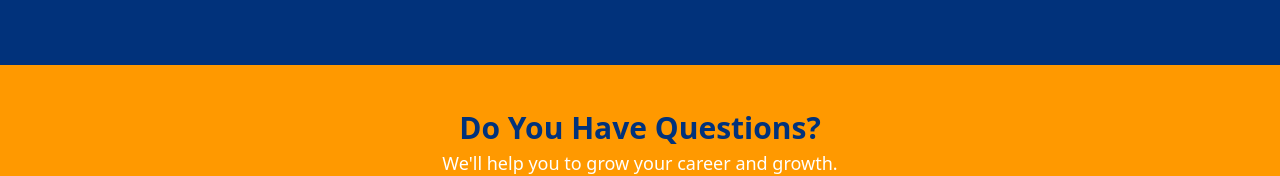
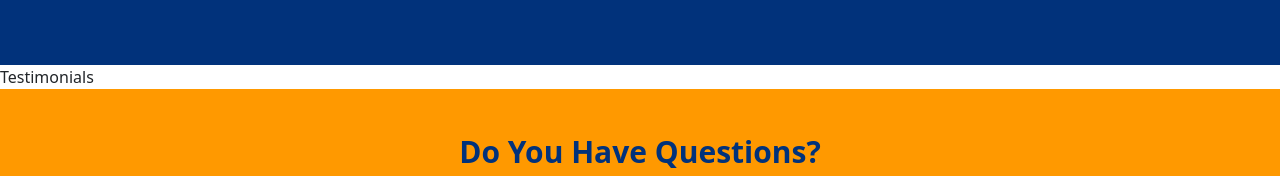
Before and after one commit to DBEST-EZRA/vibrant-water-drilling-company, a React (Create React App) app: page / in a window 1280 px wide. Shown: the part 318-494 px from the top of the page. Built offline with nearby package versions, Linux system fonts and the light colour scheme.

Commit message:
added testimonials

```diff
--- a/src/components/Home.jsx
+++ b/src/components/Home.jsx
@@ -10,6 +10,7 @@ import { BrowserRouter as Router, Route, Routes } from "react-router-dom";
 import "bootstrap/dist/css/bootstrap.min.css";
 import AOS from "aos";
 import "aos/dist/aos.css";
+import Testimonials from "./Testimonials";
 
 const Home = () => {
   useEffect(() => {
@@ -26,6 +27,7 @@ const Home = () => {
               <>
                 <h1>Vibrant Water Drilling</h1>
                 <Stats />
+                <Testimonials />
               </>
             }
           />
--- /dev/null
+++ b/src/components/Testimonials.jsx
@@ -0,0 +1,13 @@
+import React, { useEffect } from "react";
+import "bootstrap/dist/css/bootstrap.min.css";
+import AOS from "aos";
+import "aos/dist/aos.css";
+
+const Testimonials = () => {
+  useEffect(() => {
+    AOS.init({ duration: 1000 });
+  }, []);
+  return <div>Testimonials</div>;
+};
+
+export default Testimonials;
```
